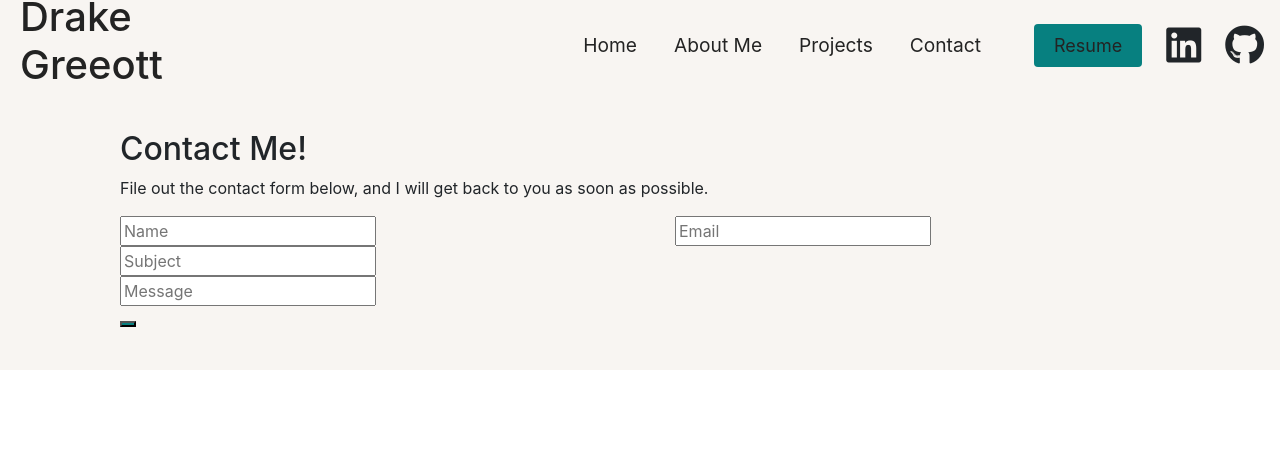
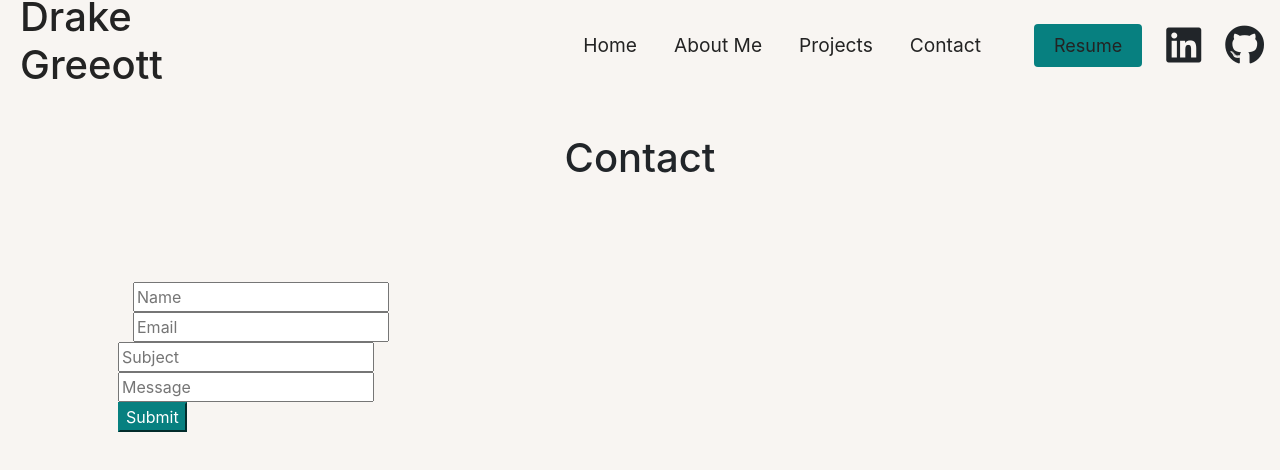
Before and after one commit to dgreeott/MyPortfolio, a React (Create React App) app in the folder my-portfolio/: page /contact in a window 1280 px wide. Shown: the top 470 px of the page. Built offline with nearby package versions, Linux system fonts and the light colour scheme.

Commit message:
Changed the contact form page

```diff
--- a/my-portfolio/package.json
+++ b/my-portfolio/package.json
@@ -16,6 +16,7 @@
     "popper.js": "^1.16.1",
     "react": "^17.0.1",
     "react-dom": "^17.0.1",
+    "react-helmet": "^6.1.0",
     "react-router-dom": "^5.2.0",
     "react-scripts": "4.0.0",
     "web-vitals": "^0.2.4"
--- a/my-portfolio/src/components/App.js
+++ b/my-portfolio/src/components/App.js
@@ -8,16 +8,18 @@ import Projects from './Projects';
 import Contact from './Contact';
 import { Route, Link } from 'react-router-dom';
 
+import Helmet from 'react-helmet';
 
 function App() {
   return (
     <main className="page bg-white" id="petratings">
     	<div className="App">
-        	<Navbar />
-			<Route exact path="/" component={Home} />
-			<Route exact path="/About" component={About} />
-			<Route exact path="/projects" component={Projects} />
-			<Route exact path="/contact" component={Contact} />
+			<Helmet bodyAttributes={{style: 'background-color : #f8f5f2'}}/>
+        		<Navbar />
+					<Route exact path="/" component={Home} />
+					<Route exact path="/About" component={About} />
+					<Route exact path="/projects" component={Projects} />
+					<Route exact path="/contact" component={Contact} />
       	</div>
 	</main>
   );
--- a/my-portfolio/src/components/Contact.js
+++ b/my-portfolio/src/components/Contact.js
@@ -1,34 +1,33 @@
 import React, { Component } from "react";
-import axios from 'axios';
+import axios from "axios";
 
-import '../components/ContactPage/ContactForm.css';
+import "../components/ContactPage/ContactForm.css";
 
 class Contact extends Component {
-
   constructor(props) {
     super(props);
     this.state = {
-            name: '',
-            email: '',
-            subject: '',
-            muessage: ''
-        }
+      name: "",
+      email: "",
+      subject: "",
+      muessage: "",
+    };
   }
 
   onNameChange(event) {
-        this.setState({name: event.target.value})
+    this.setState({ name: event.target.value });
   }
 
   onEmailChange(event) {
-        this.setState({email: event.target.value})
+    this.setState({ email: event.target.value });
   }
 
   onSubjectChange(event) {
-        this.setState({subject: event.target.value})
+    this.setState({ subject: event.target.value });
   }
 
   onMsgChange(event) {
-        this.setState({message: event.target.value})
+    this.setState({ message: event.target.value });
   }
 
   submitEmail(e) {
@@ -36,41 +35,37 @@ class Contact extends Component {
     axios({
       method: "POST",
       url: "/send",
-            data: this.state
+      data: this.state,
     }).then((response) => {
-            if (response.data.status === 'sucess') {
+      if (response.data.status === "sucess") {
         alert("Message Sent.");
-                this.resetForm()
-            }else if (response.data.status === 'fail') {
-                alert("Message failed to send.")
+        this.resetForm();
+      } else if (response.data.status === "fail") {
+        alert("Message failed to send.");
       }
-        })
+    });
   }
 
   resetForm() {
-        this.setState({name: '', email: '', subject:'',
-        message: ''})
+    this.setState({ name: "", email: "", subject: "", message: "" });
   }
 
   render() {
     return (
       <div className="section">
-        <div className="container">
-          <div className="row">
-            <div className="col-md-12">
-              <div className="container">
-                <h2 className="title">Contact Me!</h2>
-                <p>
-                  File out the contact form below, and I will get back to you as
-                  soon as possible.
-                </p>
+        <div className="container-fluid">
+          <div className="row justify-content-center m-4">
+            <h1 className="title">Contact</h1>
+          </div>
+          <div className="row ">
+            <div className="col-md m-5">
+              <div className="container-fluid">
                 <form
                   id="contactForm"
                   onSubmit={this.submitEmail.bind(this)}
                   method="POST"
                 >
                   <div className="formGroup">
-                    <div className="row">
                       <div className="col-md-6">
                         <input
                           placeholder="Name"
@@ -95,7 +90,6 @@ class Contact extends Component {
                         />
                       </div>
                     </div>
-                  </div>
                   <div className="formGroup">
                     <input
                       placeholder="Subject"
@@ -118,11 +112,17 @@ class Contact extends Component {
                       onChange={this.onMsgChange.bind(this)}
                     />
                   </div>
-                  <button type="submit" className="primary-btn submit"></button>
+                  <button className="btn-primary submit" type="submit">
+                    Submit
+                  </button>
                 </form>
               </div>
             </div>
+            <div className="col-md m-5">
+
           </div>
+          </div>
+
         </div>
       </div>
     );
--- a/my-portfolio/src/components/ContactPage/ContactForm.css
+++ b/my-portfolio/src/components/ContactPage/ContactForm.css
@@ -20,6 +20,12 @@
     transition: 250ms;
 }
 
-.primary-btn {
+.btn-primary {
     background-color: #078080;
+    border-color: #078080;
 }
+
+.title {
+    text-align: center;
+    justify-content: center;
+}
--- a/my-portfolio/src/css/App.css
+++ b/my-portfolio/src/css/App.css
@@ -5,7 +5,7 @@
   font-family: 'Monserrat', sans-serif;
 }
 
-.container {
+.container-fluid {
   flex-direction: column;
   margin: 20px;
 }
```
Also changed, not shown: 1 other file (tests, documents, lock files or other folders). Lines whose indentation alone changed are shown as unchanged.
